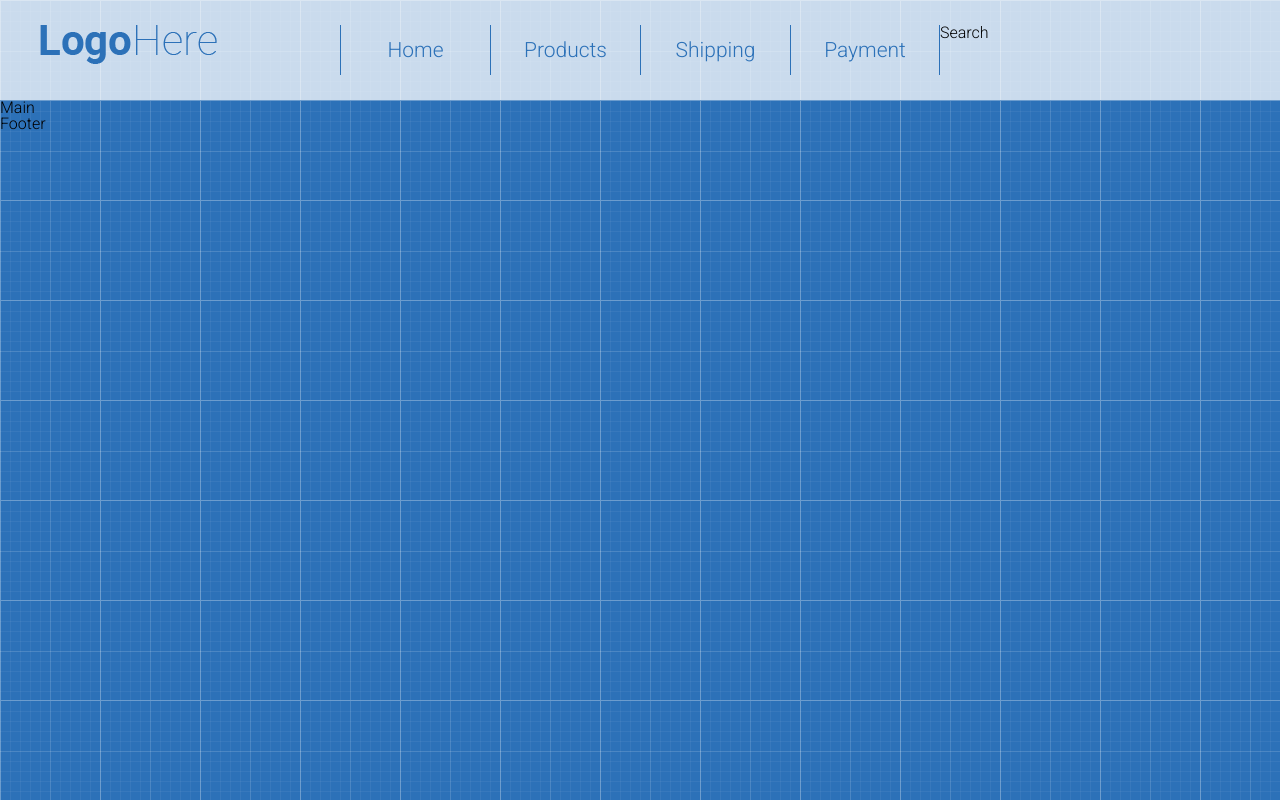
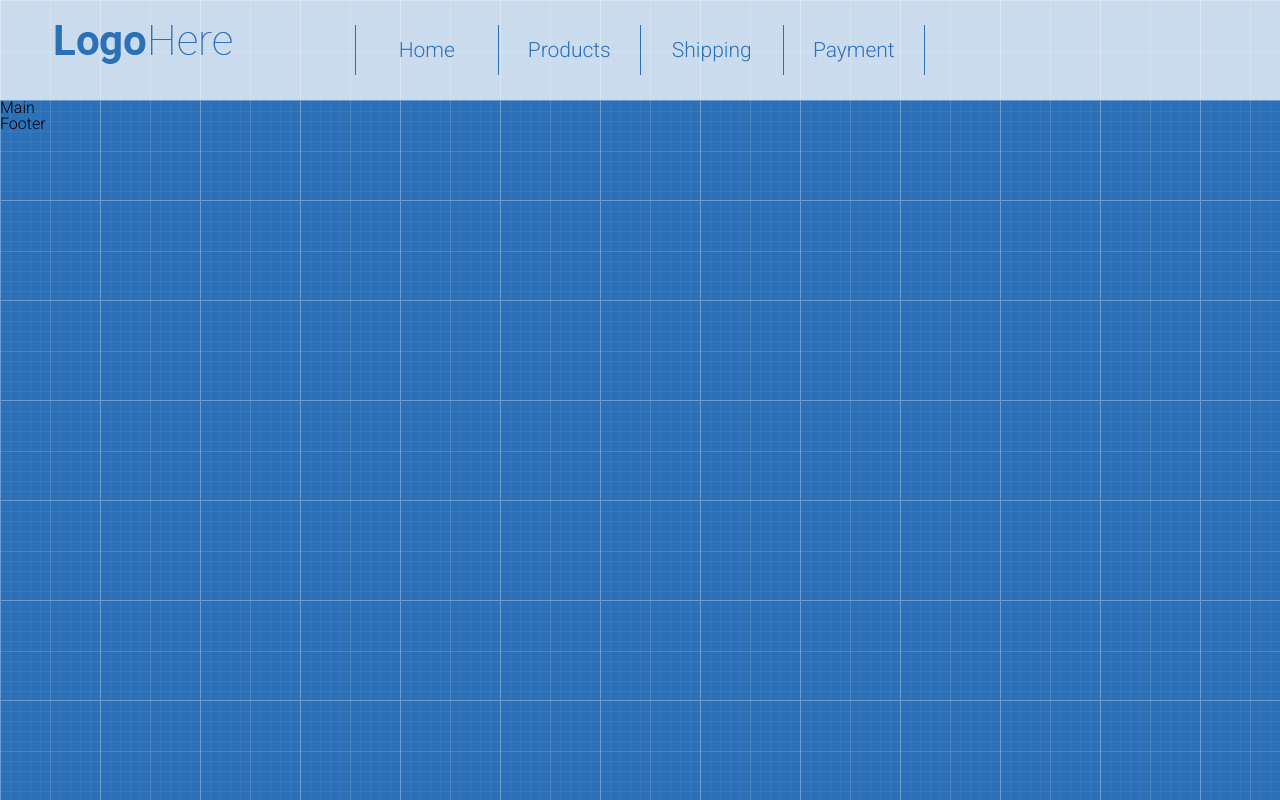
Before and after one commit to denypanko/lesson-9, a plain HTML site: page index.html in a window 1280 px wide. Drawn offline with Linux system fonts and the light colour scheme.

Commit message:
add header

```diff
--- a/index.html
+++ b/index.html
@@ -29,9 +29,9 @@
                         <li><a href="">Shipping</a></li>
                         <li><a href="">Payment</a></li>
                     </ul>
-
                 </div>
-                <div class="col-3">Search</div>
+                <div class="col-3"></div>
+                </div>
             </div>
         </div>
     </header>
--- a/style.css
+++ b/style.css
@@ -19,7 +19,7 @@ body {
     margin-right: -15px;
 }
 
-.[class*="col-"] {
+[class*="col-"] {
     padding-left: 15px;
     padding-right: 15px;
 }
```
Also changed, not shown: 1 other file.
